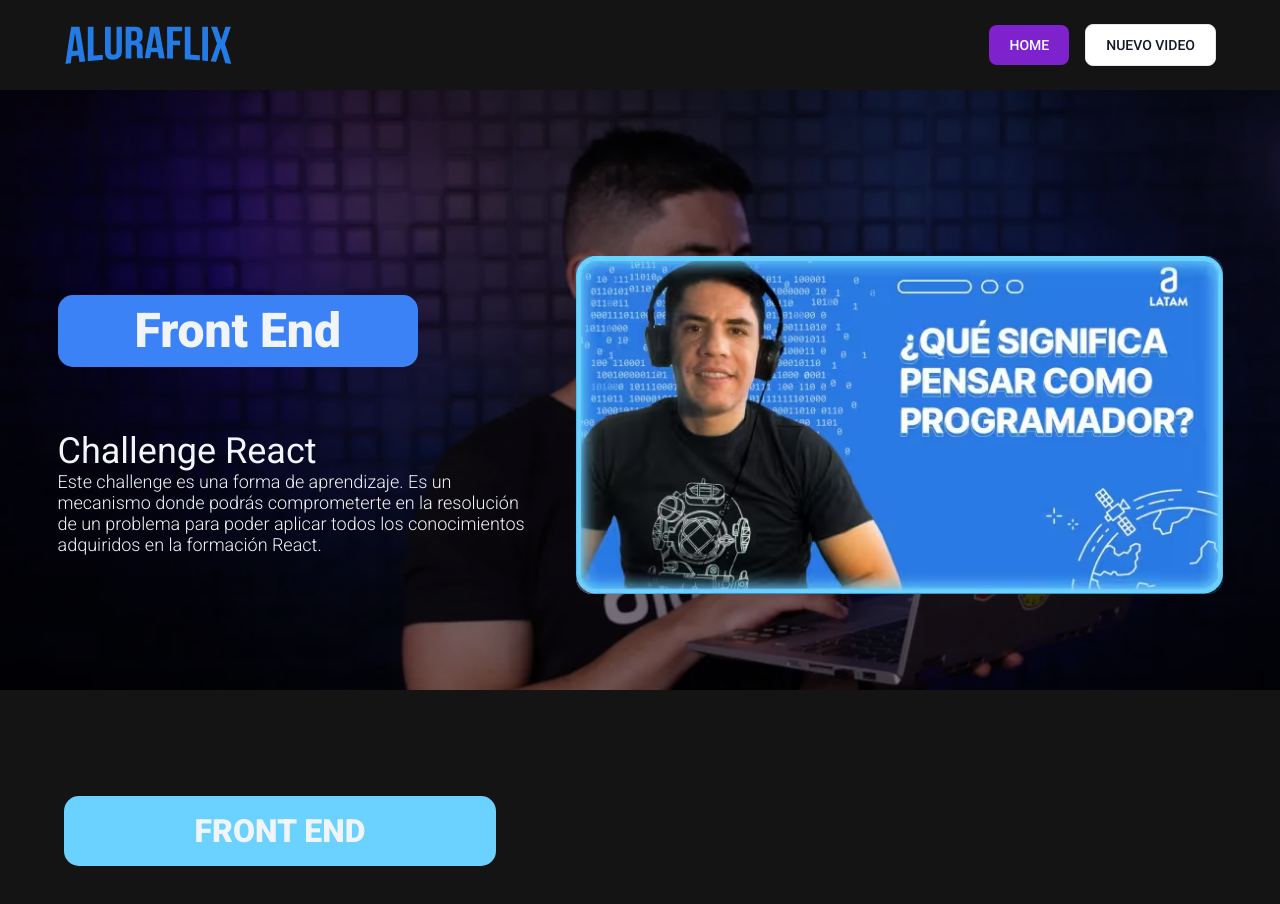
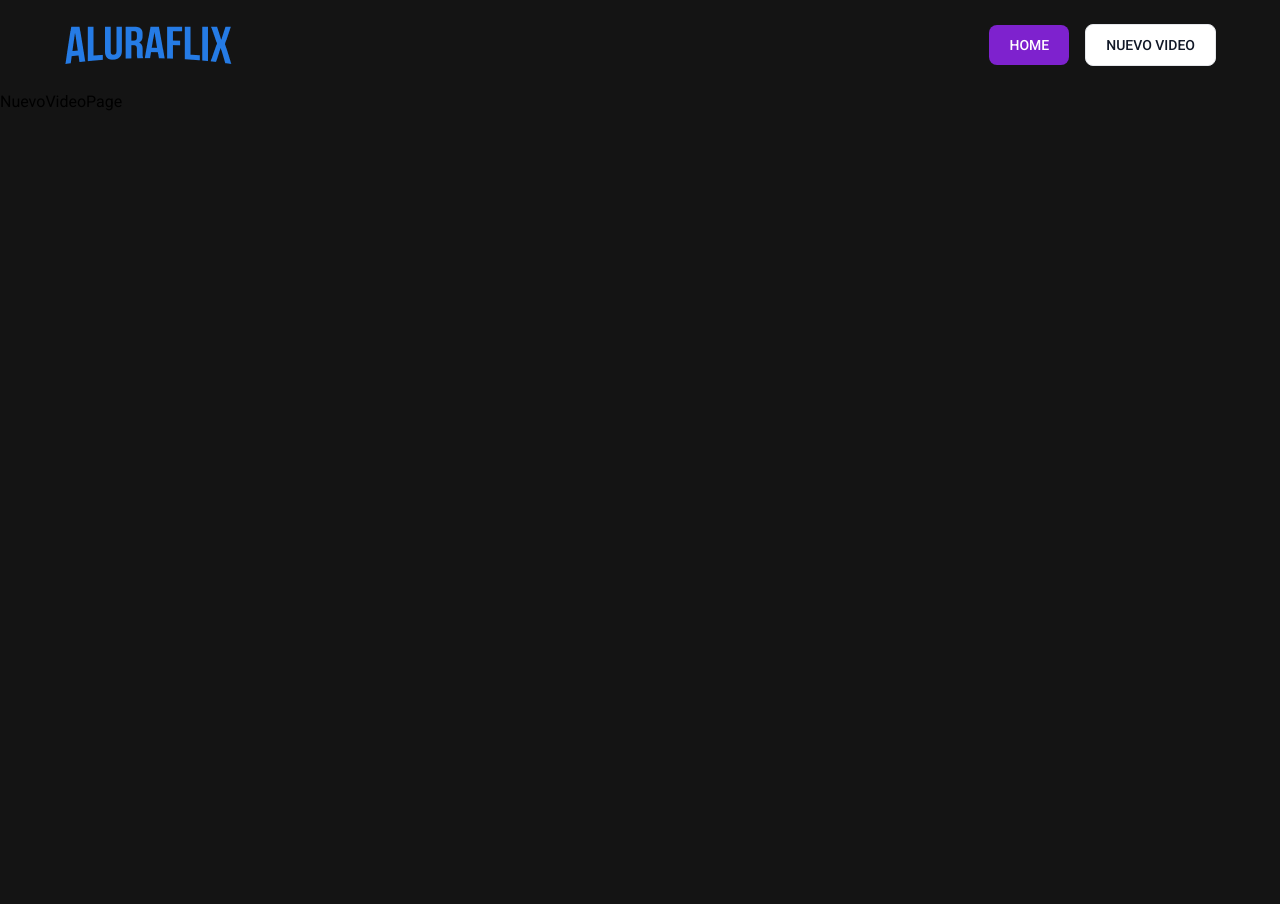
Before and after one commit to neolinkDev/aluraflix, a React (Vite) app: page /nuevo-video in a window 1280 px wide. Shown: the top 904 px of the page. After the commit the page ends 800 px from the top, so only its background shows below. Built offline with nearby package versions, Linux system fonts and the light colour scheme.

Commit message:
Add router & NuevoVideoPage page component

```diff
--- a/src/App.tsx
+++ b/src/App.tsx
@@ -1,58 +1,36 @@
-import { useState } from 'react';
+// import { useState } from 'react';
 
-import Header from './components/Header';
-import Banner from './components/Banner';
-import Categories from './components/Categories';
-import VideoCard from './components/VideoCard';
-import EditFormModal from './components/EditFormModal';
+import AppRouter from './router/AppRouter';
 
-import playerJPG from '/player.jpg';
-import playerAVIF from '/player.avif';
-import videoCardImage from '/videocard-image.jpeg';
+// import Header from './components/Header';
+// import Banner from './components/Banner';
+// import Categories from './components/Categories';
+// import VideoCard from './components/VideoCard';
+// import EditFormModal from './components/EditFormModal';
 
-const playerImages = {
-  jpg: playerJPG,
-  avif: playerAVIF,
-};
+// import playerJPG from '/player.jpg';
+// import playerAVIF from '/player.avif';
+// import videoCardImage from '/videocard-image.jpeg';
 
-const categoriesSection = [
-  { title: 'front end', bgTitle: '#6BD1FF' },
-  { title: 'back end', bgTitle: '#00C86F' },
-  { title: 'innovación y gestión', bgTitle: '#FFBA05' },
-];
+// const playerImages = {
+//   jpg: playerJPG,
+//   avif: playerAVIF,
+// };
+
+// const categoriesSection = [
+//   { title: 'front end', bgTitle: '#6BD1FF' },
+//   { title: 'back end', bgTitle: '#00C86F' },
+//   { title: 'innovación y gestión', bgTitle: '#FFBA05' },
+// ];
 
 function App() {
+  // const [isEditModalOpen, setIsEditModalOpen] = useState(false);
 
-  const [isEditModalOpen, setIsEditModalOpen] = useState(false);
+  // const toggleEditModal = () => {
+  //   setIsEditModalOpen((prevState) => !prevState);
+  // };
 
-  const toggleEditModal = () => {
-    setIsEditModalOpen((prevState) => !prevState);
-  };
-
-  return (
-    <>
-      <Header>
-        <Banner playerImages={playerImages} />
-      </Header>
-
-      {
-        isEditModalOpen && <EditFormModal toggleEditModal={toggleEditModal} />
-      }
-
-      {categoriesSection.map((category) => {
-        return (
-          <Categories key={category.title} category={category}>
-            <VideoCard
-              videoCardImage={videoCardImage}
-              bgTitle={category.bgTitle}
-              toggleEditModal={toggleEditModal}
-            />
-
-          </Categories>
-        );
-      })}
-    </>
-  );
+  return <AppRouter />;
 }
 
 export default App;
--- a/src/components/Header.tsx
+++ b/src/components/Header.tsx
@@ -1,12 +1,13 @@
 
 // import Banner from './Banner';
+import { Link } from 'react-router-dom';
 import Button from './Button';
 
-type HeaderProps = {
-  children?: React.ReactNode;
-};
+// type HeaderProps = {
+//   children?: React.ReactNode;
+// };
 
-function Header({children}: HeaderProps) {
+function Header() {
   return (
     // <header className="w-[90%] py-6 flex flex-col gap-6 items-center justify-center max-w-screen-xl md:flex-row md:justify-between mx-auto">
     <header className="">
@@ -23,18 +24,20 @@
         </div>
 
         <div className='space-x-4'>
+          <Link to="/">
             <Button
               label="HOME"
               className="focus:outline-none text-white bg-purple-700 hover:bg-purple-800 focus:ring-4 focus:ring-purple-300 font-medium rounded-lg text-sm px-5 py-2.5 dark:bg-purple-600 dark:hover:bg-purple-700 dark:focus:ring-purple-900"
             />
+          </Link>
+          <Link to="/nuevo-video">
             <Button
               label="NUEVO VIDEO"
               className="py-2.5 px-5 text-sm font-medium text-gray-900 focus:outline-none bg-white rounded-lg border border-gray-200 hover:bg-gray-100 hover:text-blue-700 focus:z-10 focus:ring-4 focus:ring-gray-100 dark:focus:ring-gray-700 dark:bg-gray-800 dark:text-gray-400 dark:border-gray-600 dark:hover:text-white dark:hover:bg-gray-700"
             />
+          </Link>
         </div>
       </nav>
-
-      {children}
     </header>
   );
 }
--- a/src/layout/MainLayout.tsx
+++ b/src/layout/MainLayout.tsx
@@ -1,5 +1,14 @@
+import { Outlet } from 'react-router-dom';
+import Header from '../components/Header';
+// import Banner from '../components/Banner';
 
+// import playerJPG from '/player.jpg';
+// import playerAVIF from '/player.avif';
 
+// const playerImages = {
+//   jpg: playerJPG,
+//   avif: playerAVIF,
+// };
 
 // type MainLayoutProps = {
 //   children: React.ReactNode
@@ -7,10 +16,13 @@
 
 function MainLayout() {
   return (
-    <main>
-
-    </main>
-  )
+    <>
+      <Header />
+      <main>
+        <Outlet />
+      </main>
+    </>
+  );
 }
 
 export default MainLayout;
--- a/src/main.tsx
+++ b/src/main.tsx
@@ -1,5 +1,8 @@
 import { StrictMode } from 'react';
 import { createRoot } from 'react-dom/client';
+import { BrowserRouter } from 'react-router-dom';
+
+
 import App from './App.tsx';
 
 // import { GlobalStyle } from './styles/globalStyles.ts';
@@ -8,6 +11,8 @@
 createRoot(document.getElementById('root')!).render(
   <StrictMode>
     {/* <GlobalStyle /> */}
-    <App />
+    <BrowserRouter>
+      <App />
+    </BrowserRouter>
   </StrictMode>
 );
--- a/src/pages/HomePage.tsx
+++ b/src/pages/HomePage.tsx
@@ -1,11 +1,56 @@
+import { useState } from "react";
+
+import Banner from '../components/Banner';
+import EditFormModal from "../components/EditFormModal";
+import Categories from "../components/Categories";
+import VideoCard from "../components/VideoCard";
+
+import videoCardImage from '/videocard-image.jpeg';
+
+import playerJPG from '/player.jpg';
+import playerAVIF from '/player.avif';
+
+const playerImages = {
+  jpg: playerJPG,
+  avif: playerAVIF,
+};
 
 
-
+const categoriesSection = [
+  { title: 'front end', bgTitle: '#6BD1FF' },
+  { title: 'back end', bgTitle: '#00C86F' },
+  { title: 'innovación y gestión', bgTitle: '#FFBA05' },
+];
 
 
 function HomePage() {
+
+  const [isEditModalOpen, setIsEditModalOpen] = useState(false);
+
+    const toggleEditModal = () => {
+      setIsEditModalOpen((prevState) => !prevState);
+    };
+
   return (
-    <h1>HomePage</h1>
+    <>
+      <Banner playerImages={playerImages} />
+      {
+        isEditModalOpen && <EditFormModal toggleEditModal={toggleEditModal} />
+      }
+
+      {categoriesSection.map((category) => {
+        return (
+          <Categories key={category.title} category={category}>
+            <VideoCard
+              videoCardImage={videoCardImage}
+              bgTitle={category.bgTitle}
+              toggleEditModal={toggleEditModal}
+            />
+
+          </Categories>
+        );
+      })}
+    </>
   )
 }
 
--- /dev/null
+++ b/src/pages/NuevoVideoPage.tsx
@@ -0,0 +1,11 @@
+
+
+
+
+const NuevoVideoPage = () => {
+  return (
+    <div>NuevoVideoPage</div>
+  )
+}
+
+export default NuevoVideoPage
--- /dev/null
+++ b/src/router/AppRouter.tsx
@@ -0,0 +1,18 @@
+import { Route, Routes } from 'react-router-dom';
+
+import MainLayout from '../layout/MainLayout';
+import HomePage from '../pages/HomePage';
+import NuevoVideoPage from '../pages/NuevoVideoPage';
+
+function AppRouter() {
+  return (
+    <Routes>
+      <Route path="/" element={<MainLayout />}>
+        <Route index element={<HomePage />} />
+        <Route path="nuevo-video" element={<NuevoVideoPage />} />
+      </Route>
+    </Routes>
+  );
+}
+
+export default AppRouter;
```
Lines whose indentation alone changed are shown as unchanged.
